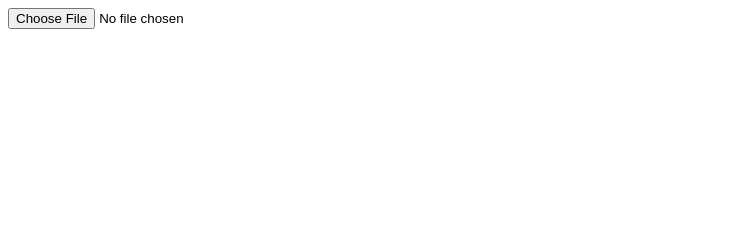
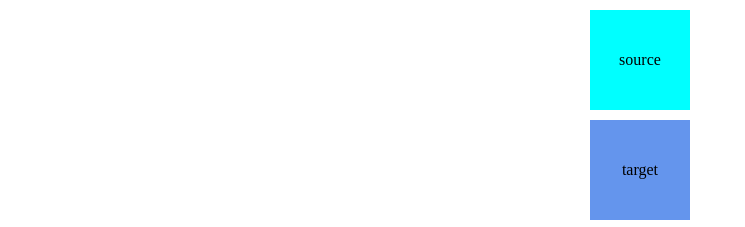
Before and after one commit to Xinxin-fire/vue_source, a website: page 看看/算法冲刺/index.html in a window 1280 px wide. Shown: the top 227 px of the page, without its empty margins (0-745 px from the left). Drawn offline with Linux system fonts and the light colour scheme; grey boxes are pictures that could not be loaded.

Commit message:
html总结

```diff
--- a/看看/算法冲刺/index.html
+++ b/看看/算法冲刺/index.html
@@ -7,27 +7,33 @@
   <title>Document</title>
 </head>
 <body>
-  <input id="file" type="file"/>
-  <div id="images"></div>
+  <div id="source" draggable="true">source</div>
+  <div id="target" draggable="true">target</div>
+  <iframe id="iframe" src="https://www.baidu.com/" width="500" height="500"></iframe>
   <script>
-    // let webWorker = new Worker('test.js');
-    var myTask = `
-      onmessage = function (e) {
-          var data = e.data;
-          console.log('worker:', data);
-          postMessage([1,2,3])
-      };
-    `;
-    let arr = [1,2,3,4]
-    var blob = new Blob([myTask]);
-    var myWorker = new Worker(window.URL.createObjectURL(blob));
-    myWorker.postMessage(arr)
-    myWorker.onmessage = function(e) {
-      console.log(e.data);
-    }
+    const iframe = document.getElementById('iframe')
+    console.log(window.frames[0])
+    console.log(iframe.contentWindow)
+    console.log(iframe.contentDocument)
   </script>
   <!-- <script src="./test.js"></script> -->
   <style>
+    #source {
+      margin: 10px auto;
+      height: 100px;
+      text-align: center;
+      line-height: 100px;
+      width: 100px;
+      background-color: aqua;
+    }
+    #target {
+      margin: 10px auto;
+      height: 100px;
+      width: 100px;
+      text-align: center;
+      line-height: 100px;
+      background-color:cornflowerblue;
+    }
   </style>
 </body>
 </html>
```
Also changed, not shown: 看看/000-一轮新月/canvas作品/index.html (+0 -1 lines), 2 other files.
